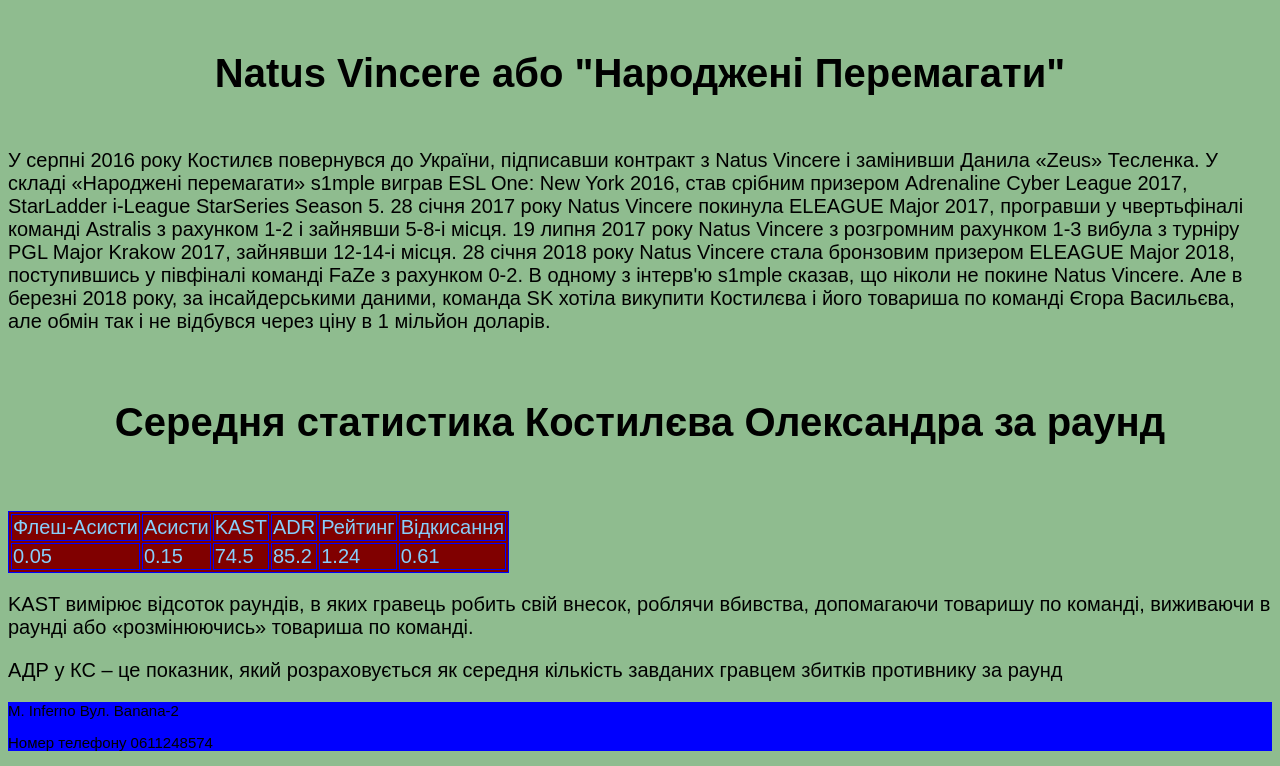
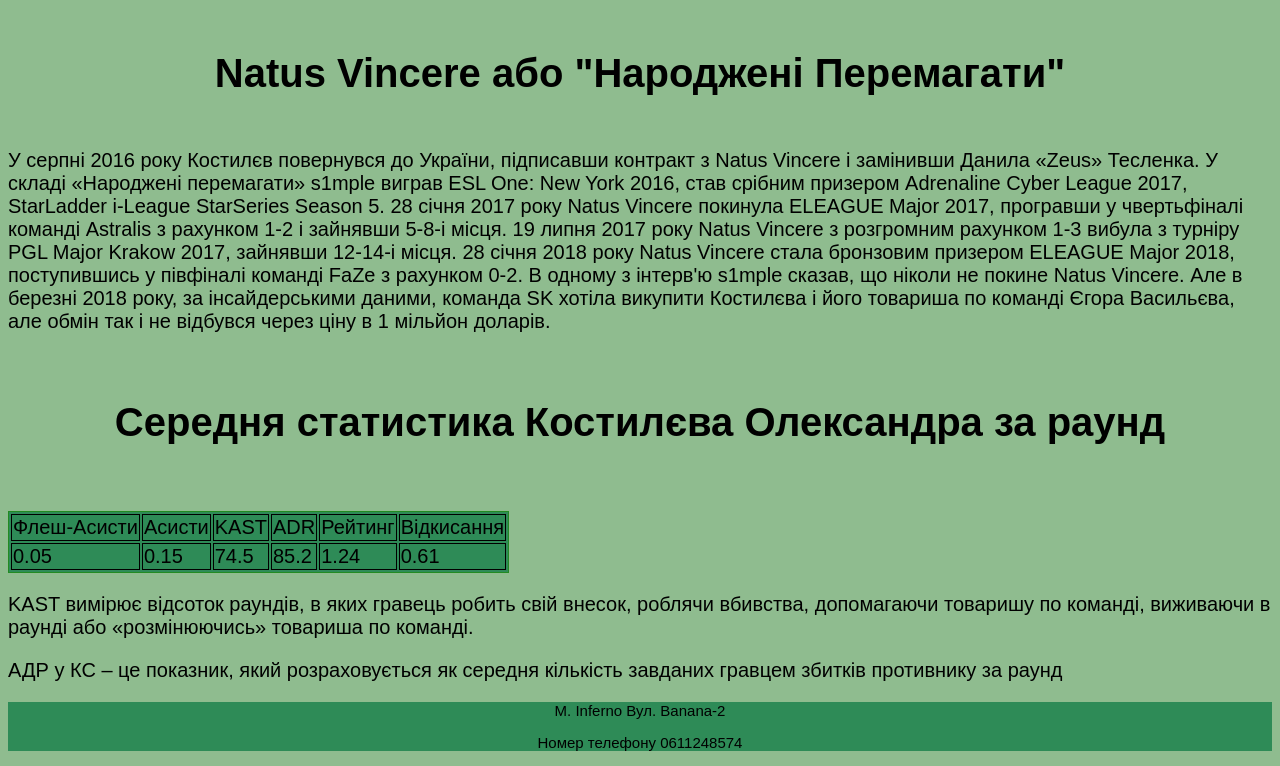
Before and after one commit to ch1riks/ch1riks, a plain HTML site: page index.html in a window 1280 px wide. Shown: the part 1179-1945 px from the top of the page. Drawn offline with Linux system fonts and the light colour scheme.

Commit message:
index.html

```diff
--- a/index.html
+++ b/index.html
@@ -48,22 +48,22 @@
             інсайдерськими даними, команда SK хотіла викупити Костилєва і його товариша по команді Єгора Васильєва,
             але обмін так і не відбувся через ціну в 1 мільйон доларів. </p>
         <h5 style="text-align:center; font-size:40px"> Середня статистика Костилєва Олександра за раунд </h5>
-        <table style="background-color: Maroon; color: LightSkyBlue; border: 1px solid blue; font-size: 20px">
+        <table style="background-color: SeaGreen; color: black; border: 1px solid #228B22; font-size: 20px;">
             <tr>
-                <td style="border:1px solid blue"> Флеш-Асисти</td>
-                <td style="border:1px solid blue"> Асисти </td>
-                <td style="border:1px solid blue"> KAST </td>
-                <td style="border:1px solid blue"> ADR </td>
-                <td style="border:1px solid blue"> Рейтинг </td>
-                <td style="border:1px solid blue"> Відкисання </td>
+                <td style="border:1px solid Black"> Флеш-Асисти</td>
+                <td style="border:1px solid Black"> Асисти </td>
+                <td style="border:1px solid Black"> KAST </td>
+                <td style="border:1px solid Black"> ADR </td>
+                <td style="border:1px solid Black"> Рейтинг </td>
+                <td style="border:1px solid Black"> Відкисання </td>
             </tr>
             <tr>
-                <td style="border:1px solid blue"> 0.05 </td>
-                <td style="border:1px solid blue"> 0.15 </td>
-                <td style="border:1px solid blue"> 74.5 </td>
-                <td style="border:1px solid blue"> 85.2 </td>
-                <td style="border:1px solid blue"> 1.24 </td>
-                <td style="border:1px solid blue"> 0.61 </td>
+                <td style="border:1px solid Black"> 0.05 </td>
+                <td style="border:1px solid Black"> 0.15 </td>
+                <td style="border:1px solid Black"> 74.5 </td>
+                <td style="border:1px solid Black"> 85.2 </td>
+                <td style="border:1px solid Black"> 1.24 </td>
+                <td style="border:1px solid Black"> 0.61 </td>
             </tr>
         </table>
         <p style="font-size: 20px"> KAST вимірює відсоток раундів, в яких гравець робить свій внесок, роблячи вбивства,
@@ -73,11 +73,10 @@
             збитків противнику за
             раунд </p>
     </main>
-    <footer style="font-family: sans-serif; background-color: Blue">
+    <footer style="font-family: sans-serif; background-color: SeaGreen; text-align: center">
 
         <p style="font-size: 15px"> M. Infernо Вул. Banana-2 </p>
         <p style="font-size: 15px"> Номер телефону 0611248574 </p>
     </footer>
 </body>
-
 </html>
```
